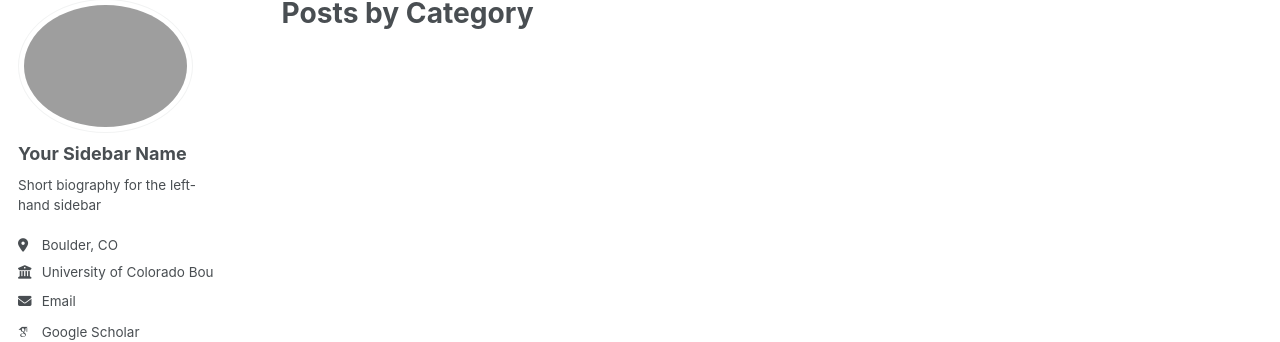
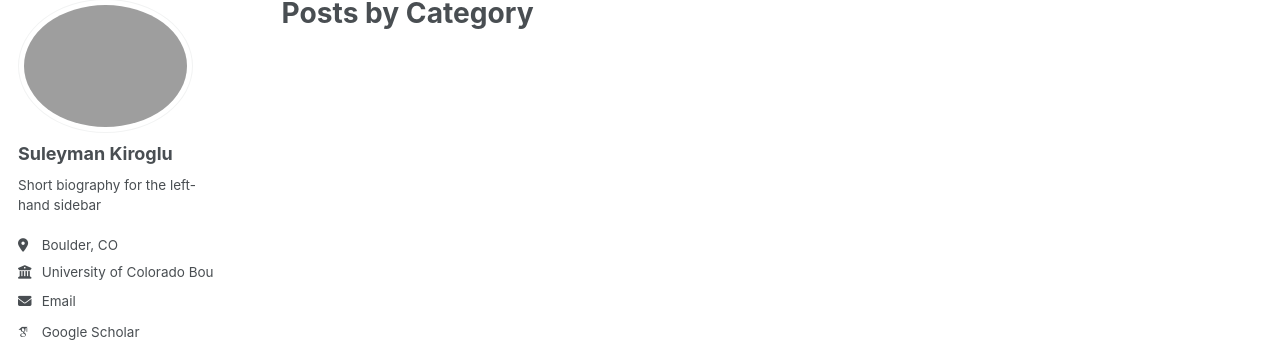
Before and after one commit to suleymankiroglu/suleymankiroglu.github.io, a Jekyll site: the page built from _pages/category-archive.html, in a window 1280 px wide. Shown: the part 100-442 px from the top of the page. Built offline with Jekyll 4.4.1, drawn with Linux system fonts in a browser that asks for light colours; some web fonts are replaced; a script that is not in the unit is left out.

Commit message:
_config.yml

```diff
--- a/_config.yml
+++ b/_config.yml
@@ -24,7 +24,7 @@ repository               : "academicpages/academicpages.github.io"
 author:
   # Biographic information
   avatar           : "introsocphoto.png"
-  name             : "Your Sidebar Name"
+  name             : "Suleyman Kiroglu"
   pronouns         : # example: "she/her"
   bio              : "Short biography for the left-hand sidebar"
   location         : "Boulder, CO"
```
